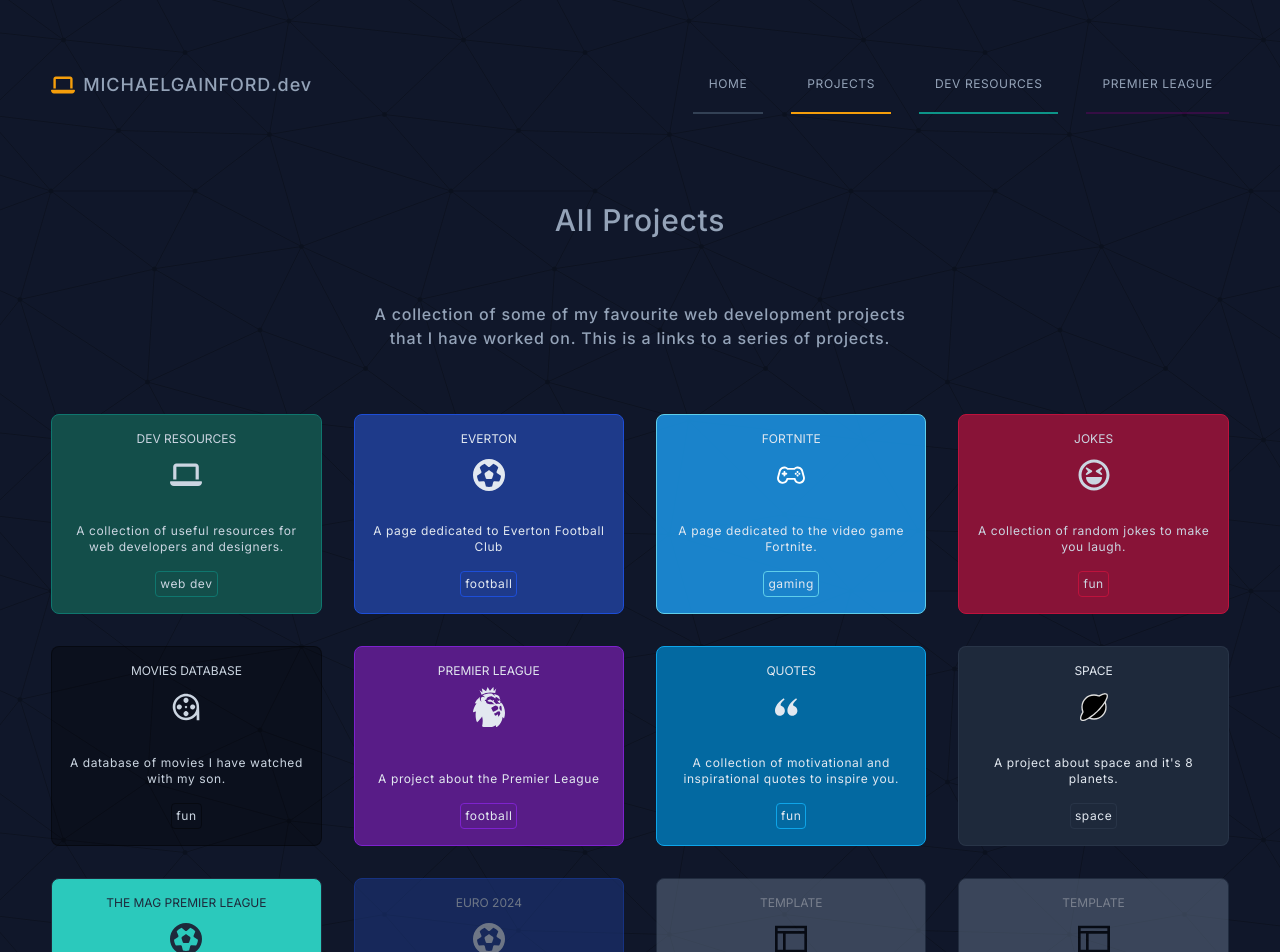
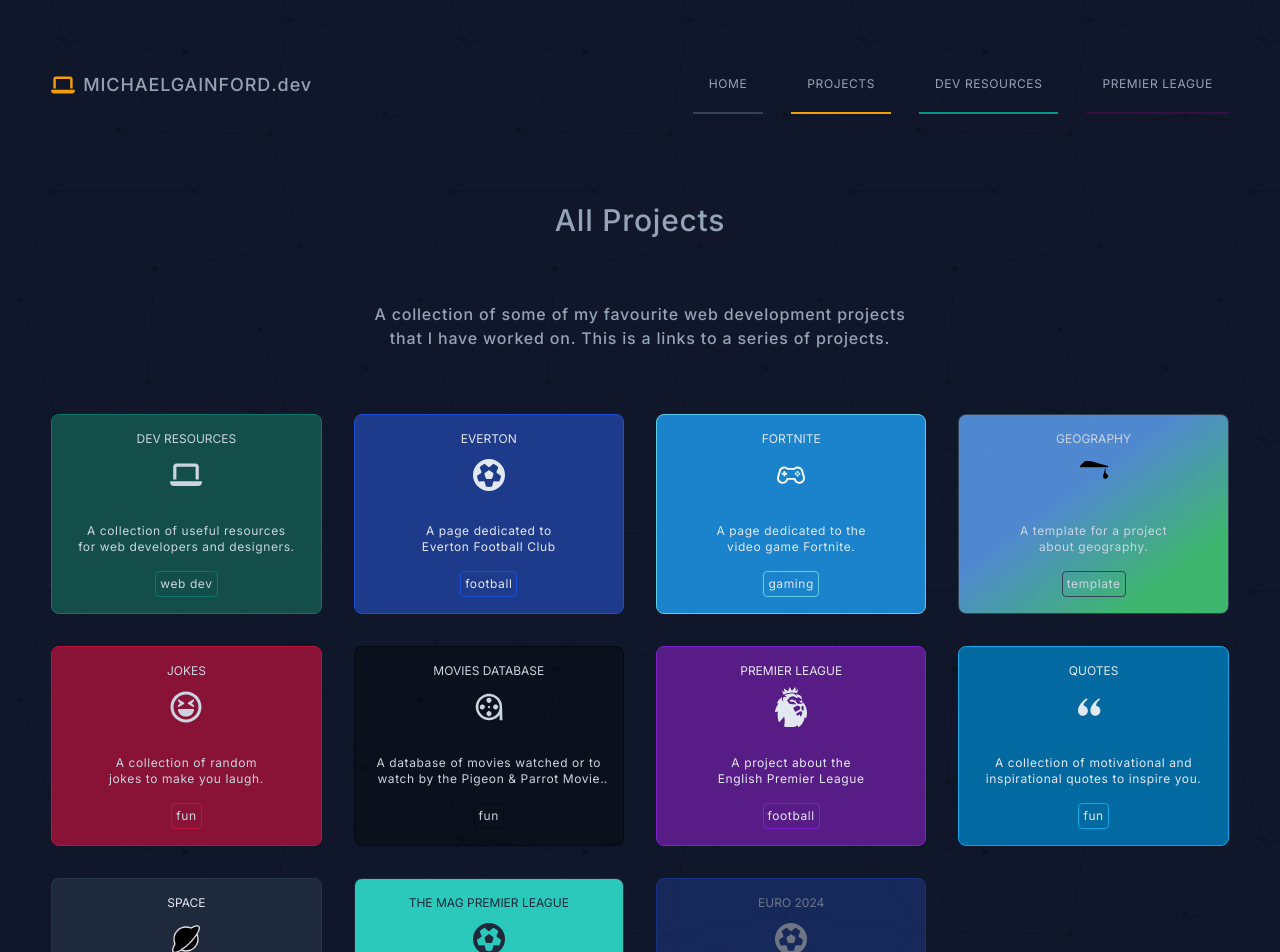
Before and after one commit to michaelgainford/michaelgainford.github.io, a Next.js app: page /projects in a window 1280 px wide. Shown: the top 952 px of the page. Built offline with nearby package versions, Linux system fonts and the light colour scheme.

Commit message:
Added content for Jokes. New visual for Movies. New Projects.

```diff
--- a/app/projects/jokes/page.jsx
+++ b/app/projects/jokes/page.jsx
@@ -68,7 +68,7 @@ export default function PAGE_JOKES() {
 				<div className="grid w-full grid-cols-1 gap-4 md:grid-cols-2 md:gap-8 lg:gap-16 xl:grid-cols-3">
 					{jokes.map((joke, index) => (
 					<div key={index} className="border border-rose-700 bg-rose-900 p-4 rounded-lg min-h-[200px] space-y-4 text-center flex items-center flex-col justify-center">
-						<p className="text-2xl">{joke.setup}</p>
+						<p className="text-xl font-light uppercase">{joke.setup}</p>
 						<p className="text-lg">{joke.punchline}</p>
 					</div>
 					))}
--- a/app/projects/page.jsx
+++ b/app/projects/page.jsx
@@ -31,7 +31,7 @@ export default function PAGE_PROJECTS() {
 				  other_classes={`!max-w-[800px] !text-balance !text-center !md:-mt-4`}
 				/>
 
-				<div className={`grid flex-wrap w-full grid-cols-1 gap-6 sm:grid-cols-2 sm:gap-6 md:gap-8 md:grid-cols-3 lg:grid-cols-4 lg:gap-8 2xl:grid-cols-5 2xl:gap-16`}>
+				<div className={`grid flex-wrap w-full grid-cols-1 gap-6 xs:grid-cols-2 xs:gap-6 md:gap-8 md:grid-cols-3 lg:grid-cols-4 lg:gap-8 2xl:grid-cols-5 2xl:gap-16`}>
 					{DataForProjects.map((project, index) => (
 					<Link key={index} href={project.href} className={`border ${project.border} ${project.bg} ${project.hover} ${project.color} h-full p-4 rounded-lg space-y-4 gap-4 flex flex-col justify-between ${project.archived ? `opacity-50` : ``}`}>
 						<span className={`flex flex-col items-center gap-3`}>
@@ -41,7 +41,7 @@ export default function PAGE_PROJECTS() {
 							</span>
 						</span>
 						<span className={`flex flex-col justify-between gap-4`}>
-							<span className={`flex justify-center text-xs tracking-wider text-center`}>
+							<span className={`flex justify-center text-xs tracking-wider text-center text-balance`}>
 								<span className={`line-clamp-2 text-center`}>{project.description}</span>
 							</span>
 							<span className={`flex items-end justify-center`}>
--- a/components/data/Data_For_Movies.jsx
+++ b/components/data/Data_For_Movies.jsx
@@ -1481,6 +1481,153 @@ const DataForMovies = [
     duration: 142,
     watched: true,
   },
+  {
+    id: 125,
+    title: "Training Day",
+    image: "/movies-images/training-day.webp",
+    imdb_url: "https://www.imdb.com/title/tt0139654/",
+    description:
+      "On his first day on the job as a Los Angeles narcotics officer, a rookie cop goes beyond a full work day in training within the narcotics division of the LAPD with a rogue detective who isn't what he appears to be.",
+    year: 2001,
+    genre: "Action",
+    duration: 122,
+    watched: false
+  },
+  {
+    id: 126,
+    title: "Inside Out 2",
+    image: "/movies-images/inside-out-2.webp",
+    imdb_url: "https://www.imdb.com/title/tt2096673/",
+    description:
+      "A sequel to the 2015 film, 'Inside Out'.",
+    year: 2022,
+    genre: "Animation",
+    duration: 120,
+    watched: false,
+  },
+  {
+    id: 127,
+    title: "Face Off",
+    image: "/movies-images/face-off.webp",
+    imdb_url: "https://www.imdb.com/title/tt0119094/",
+    description:
+      "In order to  foil an extortion plot, an FBI agent undergoes a facial transplant surgery and assumes the identity and physical  appearance",
+    year: 1997,
+    genre: "Action",
+    duration: 138,
+    watched: false,
+  },
+  {
+    id: 128,
+  title: "Pulp Fiction",
+  image: "/movies-images/pulp-fiction.webp",
+  imdb_url: "https://www.imdb.com/title/tt0110912/",
+  description:
+    "The lives of two mob hitmen, a boxer, a gangster and his wife, and a pair of diner bandits intertwine in four tales of violence and redemption.",
+  year: 1994,
+  genre: "Crime",
+  duration: 154,
+  watched: false,
+},
+{
+  id: 129,
+  title: "Fight Club",
+  image: "/movies-images/fight-club.webp",
+  imdb_url: "https://www.imdb.com/title/tt0137523/",
+  description:
+    "An insomniac office worker and a devil-may-care soapmaker form an underground fight club that evolves into something much, much more.",
+  year: 1999,
+  genre: "Drama",
+  duration: 139,
+  watched: false,
+},
+{
+  id: 130,
+  title: "The Usual Suspects",
+  image: "/movies-images/the-usual-suspects.webp",
+  imdb_url: "https://www.imdb.com/title/tt0114814/",
+  description:
+    "A sole survivor tells of the twisty events leading up to a horrific gun battle on a boat, which began when five criminals met at a seemingly random police lineup.",
+  year: 1995,
+  genre: "Crime",
+  duration: 106,
+  watched: false,
+},
+{
+  id: 131,
+  title: "Inception",
+  image: "/movies-images/inception.webp",
+  imdb_url: "https://www.imdb.com/title/tt1375666/",
+  description:
+    "A thief who steals corporate secrets through the use of dream-sharing technology is given the inverse task of planting an idea into the mind of a C.E.O.",
+  year: 2010,
+  genre: "Action",
+  duration: 148,
+  watched: false,
+},
+{
+  id: 132,
+  title: "Se7en",
+  image: "/movies-images/se7en.webp",
+  imdb_url: "https://www.imdb.com/title/tt0114369/",
+  description:
+    "Two detectives, a rookie and a veteran, hunt a serial killer who uses the seven deadly sins as his motives.",
+  year: 1995,
+  genre: "Crime",
+  duration: 127,
+  watched: false,
+},
+{
+  id: 133,
+  title: "The Truman Show",
+  image: "/movies-images/the-truman-show.webp",
+  imdb_url: "https://www.imdb.com/title/tt0120382/",
+  description:
+    "An insurance salesman discovers his whole life is actually a reality TV show.",
+  year: 1998,
+  genre: "Comedy",
+  duration: 103,
+  watched: false,
+},
+{
+  id: 134,
+  title: "Kill Bill: Vol. 1",
+  image: "/movies-images/kill-bill-vol-1.webp",
+  imdb_url: "https://www.imdb.com/title/tt0266697/",
+  description:
+    "After awakening from a four-year coma, a former assassin wreaks vengeance on the team of assassins who betrayed her.",
+  year: 2003,
+  genre: "Action",
+  duration: 111,
+  watched: false,
+},
+{
+  id: 135,
+  title: "finding Nemo",
+  image: "/movies-images/finding-nemo.webp",
+  imdb_url: "https://www.imdb.com/title/tt0266543/",
+  description:
+    "After his son is captured in the Great Barrier Reef and taken to Sydney, a timid clownfish sets out on a journey to bring him home.",
+  year: 2003,
+  genre: "Animation",
+  duration: 100,
+  watched: true,
+},
+{
+  id: 136,
+  title: "Kill Bill: Vol. 2",
+  image: "/movies-images/kill-bill-vol-2.webp",
+  imdb_url: "https://www.imdb.com/title/tt0378194/",
+  description:
+    "The Bride continues her quest of vengeance against her former boss and lover Bill, the reclusive bouncer Budd, and the treacherous, one-eyed Elle.",
+  year: 2004,
+  genre: "Action",
+  duration: 137,
+  watched: false,
+}
 ];
 
+
+
+
 export default DataForMovies;
--- a/components/data/Data_For_Projects.jsx
+++ b/components/data/Data_For_Projects.jsx
@@ -8,6 +8,7 @@ import Icon_Template from "@/components/icons/IconTemplate";
 import Icon_Planet from "@/components/icons/IconPlanet";
 //import Icon_PremierLeague from "@/components/icons/Icon_PremierLeagueLogo";
 import Icon_PremierLeagueSimple from "@/components/icons/Icon_PremierLeagueLogoSimple";
+import Icon_Construction from "@/components/icons/IconConstruction";
 
 const DataForAllProjects = [
   {
@@ -24,6 +25,7 @@ const DataForAllProjects = [
     groupHover: "group-hover/resources:fill-slate-100 group-hover/resources:text-slate-100",
     description: "A collection of useful resources for web developers and designers.",
     category: "web dev",
+    underConstruction: false,
     archived: false,
   },
   {
@@ -40,6 +42,7 @@ const DataForAllProjects = [
     groupHover: "group-hover/euros:fill-slate-900 group-hover/euros:text-slate-100",
     description: "A page dedicated to the Euro 2024 football competition.",
     category: "football",
+    underConstruction: false,
     archived: true,
   },
   {
@@ -54,6 +57,7 @@ const DataForAllProjects = [
     hover: "hover:bg-blue-700",
     description: "A page dedicated to Everton Football Club",
     category: "football",
+    underConstruction: false,
     archived: false,
   },
   {
@@ -68,6 +72,7 @@ const DataForAllProjects = [
     hover: "hover:bg-fn-dark-blue",
     description: "A page dedicated to the video game Fortnite.",
     category: "gaming",
+    underConstruction: false,
     archived: false,
   },
   {
@@ -84,6 +89,7 @@ const DataForAllProjects = [
     groupHover: "group-hover/jokes:fill-slate-100 group-hover/jokes:text-slate-100",
     description: "A collection of random jokes to make you laugh.",
     category: "fun",
+    underConstruction: false,
     archived: false,
   },
   {
@@ -98,8 +104,9 @@ const DataForAllProjects = [
     hover: "hover:bg-gray-800",
     group: "group/movies",
     groupHover: "group-hover/movies:fill-slate-100 group-hover/movies:text-slate-100",
-    description: "A database of movies I have watched with my son.",
+    description: "A database of movies watched or to watch by the Pigeon & Parrot Movie Club (PPMC).",
     category: "fun",
+    underConstruction: false,
     archived: false,
   },
   /*
@@ -129,6 +136,7 @@ const DataForAllProjects = [
     hover: "hover:bg-sky-800",
     description: "A collection of motivational and inspirational quotes to inspire you.",
     category: "fun",
+    underConstruction: false,
     archived: false,
   },
   {
@@ -141,8 +149,9 @@ const DataForAllProjects = [
     border: "border-purple-700",
     hover: "hover:bg-purple-800",
     divider: "divide-purple-700",
-    description: "A project about the Premier League",
+    description: "A project about the English Premier League",
     category: "football",
+    underConstruction: false,
     archived: false,
   },
   {
@@ -155,8 +164,9 @@ const DataForAllProjects = [
     border: "border-slate-700/50",
     divider: "divide-slate-500",
     hover: "hover:bg-slate-700",
-    description: "A project about space and it's 8 planets.",
+    description: "A project about our solar system and it's 8 planets.",
     category: "space",
+    underConstruction: false,
     archived: false,
   },
   {
@@ -169,11 +179,27 @@ const DataForAllProjects = [
     border: "border-slate-800",
     divider: "divide-slate-800",
     hover: "hover:bg-[#2BC9BC]/80",
-    description: "A template for a project",
-    category: "template",
+    description: "An online eFootball competition for the MAG community.",
+    category: "gaming",
+    underConstruction: false,
     archived: false,
   },
   {
+    name: "Geography",
+    href: "/",
+    featuredProject: false,
+    icon: Icon_Construction,
+    color: "text-slate-300",
+    bg: "bg-gradient-to-br from-[#0000A5] from-40% to-[#34A56F] to-[92]%",
+    border: "border-slate-700",
+    divider: "divide-slate-500",
+    hover: "bg-gradient-to-br from-blue-400/80 from-20% to-green-400/80 to-80%",
+    description: "A template for a project about geography.",
+    category: "template",
+    underConstruction: true,
+    archived: false,
+  },
+ /*  {
     name: "Template",
     href: "/",
     featuredProject: false,
@@ -214,21 +240,7 @@ const DataForAllProjects = [
     description: "A template for a project",
     category: "template",
     archived: true,
-  },
-  {
-    name: "Template",
-    href: "/",
-    featuredProject: false,
-    icon: Icon_Template,
-    color: "text-slate-200",
-    bg: "bg-slate-500",
-    border: "border-slate-700",
-    divider: "divide-slate-500",
-    hover: "hover:bg-slate-700",
-    description: "A template for a project",
-    category: "template",
-    archived: true,
-  }
+  } */
 ];
 
 export default DataForAllProjects;
--- /dev/null
+++ b/components/icons/IconConstruction.jsx
@@ -0,0 +1,22 @@
+export default function ICON_CONSTRUCTION ({classes, fill}) {
+  return (
+/*     <svg
+      className={classes}
+      xmlns={`http://www.w3.org/2000/svg`}
+      height={`16`}
+      width={`16`}
+      viewBox={`0 0 512 512`}>
+      <path d={`M502.3 159.7l-234-156c-8-4.9-16.5-5-24.6 0l-234 156C3.7 163.7 0 170.8 0 178v156c0 7.1 3.7 14.3 9.7 18.3l234 156c8 4.9 16.5 5 24.6 0l234-156c6-4 9.7-11.1 9.7-18.3V178c0-7.1-3.7-14.3-9.7-18.3zM278 63.1l172.3 114.9-76.9 51.4L278 165.7V63.1zm-44 0v102.6l-95.4 63.7-76.9-51.4L234 63.1zM44 219.1l55.1 36.9L44 292.8v-73.7zm190 229.7L61.7 334l76.9-51.4L234 346.3v102.6zm22-140.9l-77.7-52 77.7-52 77.7 52-77.7 52zm22 140.9V346.3l95.4-63.7 76.9 51.4L278 448.8zm190-156l-55.1-36.9L468 219.1v73.7z`} fill={fill} />
+    </svg> */
+
+    <svg
+      width="800px"
+      height="800px"
+      viewBox="0 0 24 24"
+      id="Layer_1"
+      data-name="Layer 1"
+      xmlns="http://www.w3.org/2000/svg">
+        <polygon className="cls-1" points="9.13 22.54 5.29 22.54 5.29 6.25 5.29 1.46 9.13 1.46 9.13 22.54" fill="none" strokeColor={fill} strokeMiterlimit="10" strokeWidth="1.92px" />
+          <polygon className="cls-1" points="1.46 6.25 22.54 6.25 22.54 5.29 9.13 1.46 5.29 1.46 1.46 5.29 1.46 6.25"/><line className="cls-1" x1="23.5" y1="22.54" x2="0.5" y2="22.54"/><path className="cls-1" d="M20.62,6.25V9.64a1.82,1.82,0,0,0,.9,1.63A1.92,1.92,0,1,1,18.71,13"/><line className="cls-1" x1="9.13" y1="16.79" x2="5.29" y2="20.63"/><line className="cls-1" x1="5.29" y1="12" x2="9.13" y2="15.83"/><line className="cls-1" x1="9.13" y1="7.21" x2="5.29" y2="11.04"/></svg>
+  )
+}
```
Also changed, not shown: app/projects/movies-database/page.jsx (+7 -7 lines).
